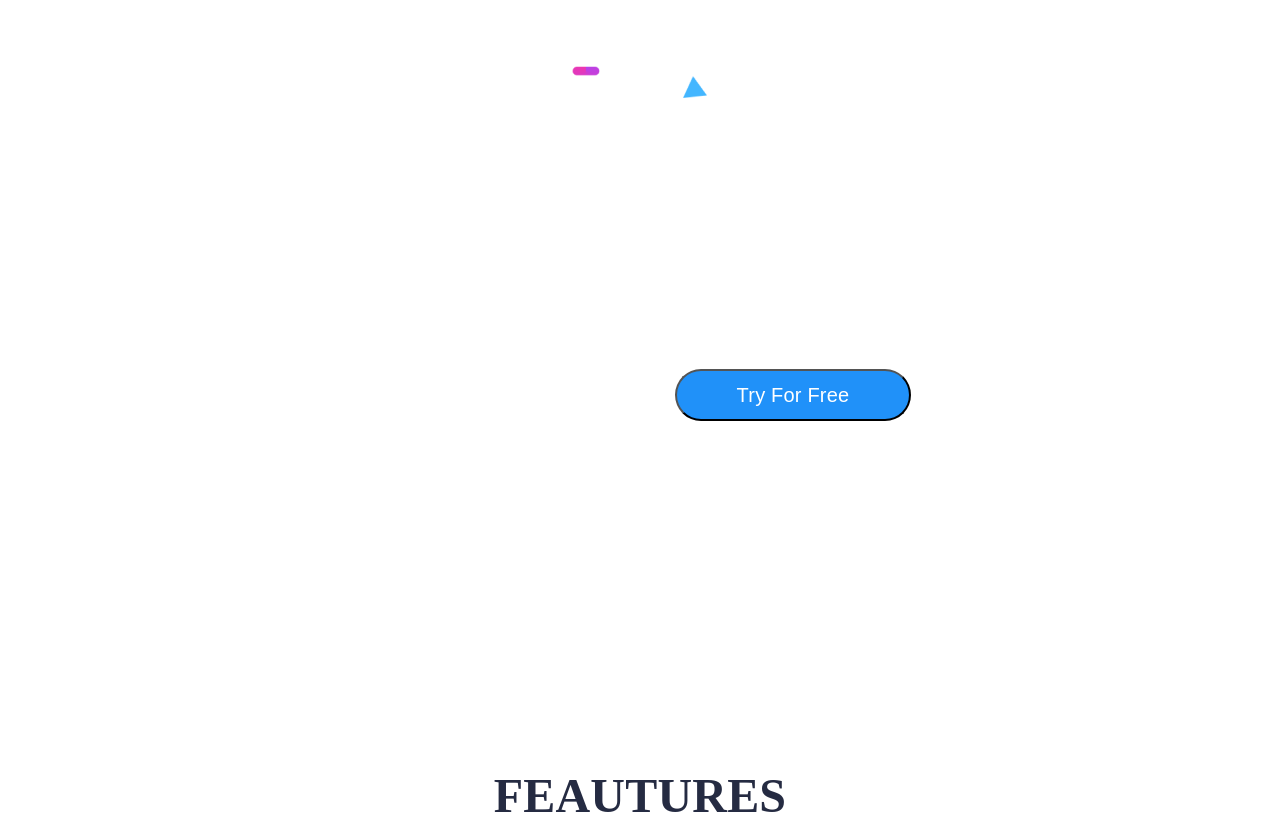
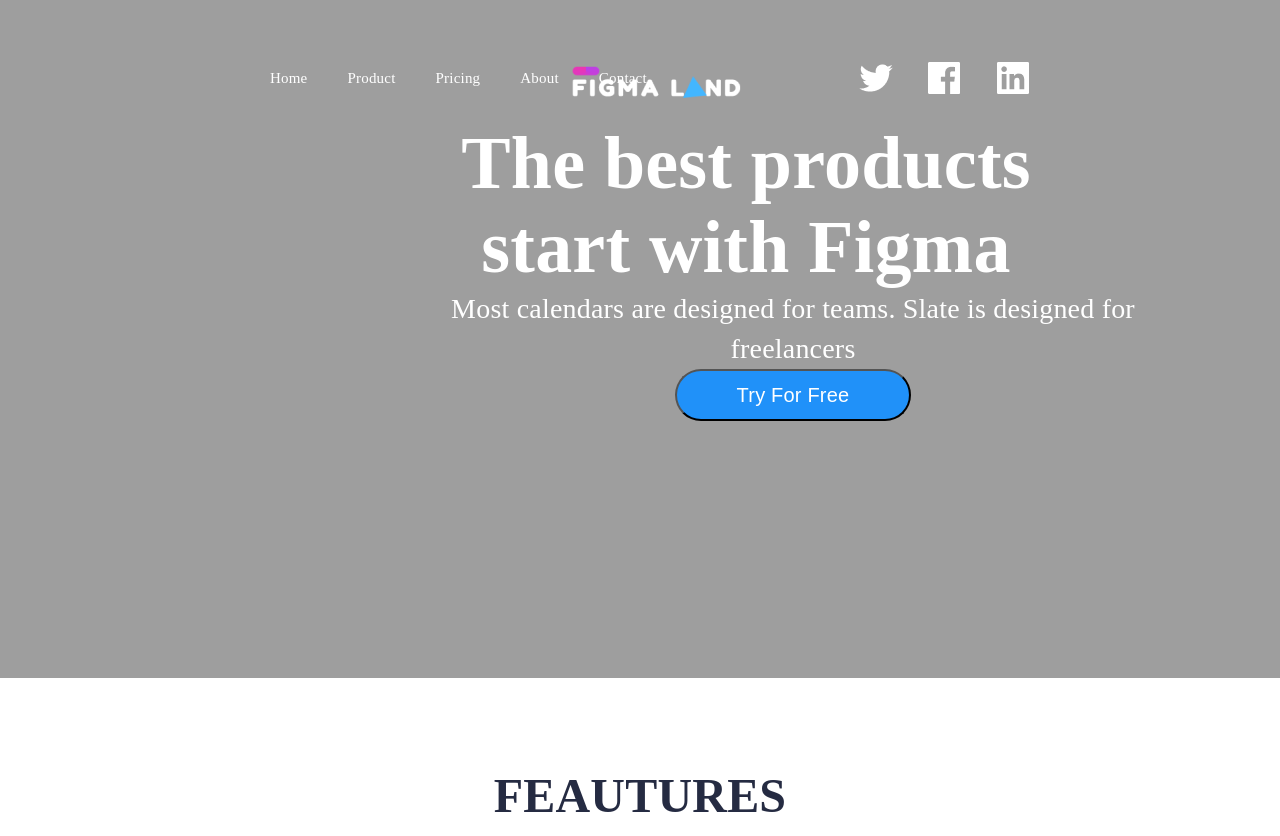
Before and after one commit to anchanel1003/Bai-Kiem-tra, a plain HTML site: page index.html in a window 1280 px wide. Shown: the top 836 px of the page. Drawn offline with Linux system fonts and the light colour scheme; the site is published under a folder, as on GitHub Pages, so addresses that start at the root find nothing.

Commit message:
add commit

```diff
--- a/assets/css/style.css
+++ b/assets/css/style.css
@@ -6,7 +6,7 @@
 
 #slider{
     position: relative;
-    background: url(/assets/img/Rectangle\ 9.png) top center / cover no-repeat;
+    background: url(../img/Rectangle\ 9.png) top center / cover no-repeat;
     padding-top: 53%;
 }
 
```
